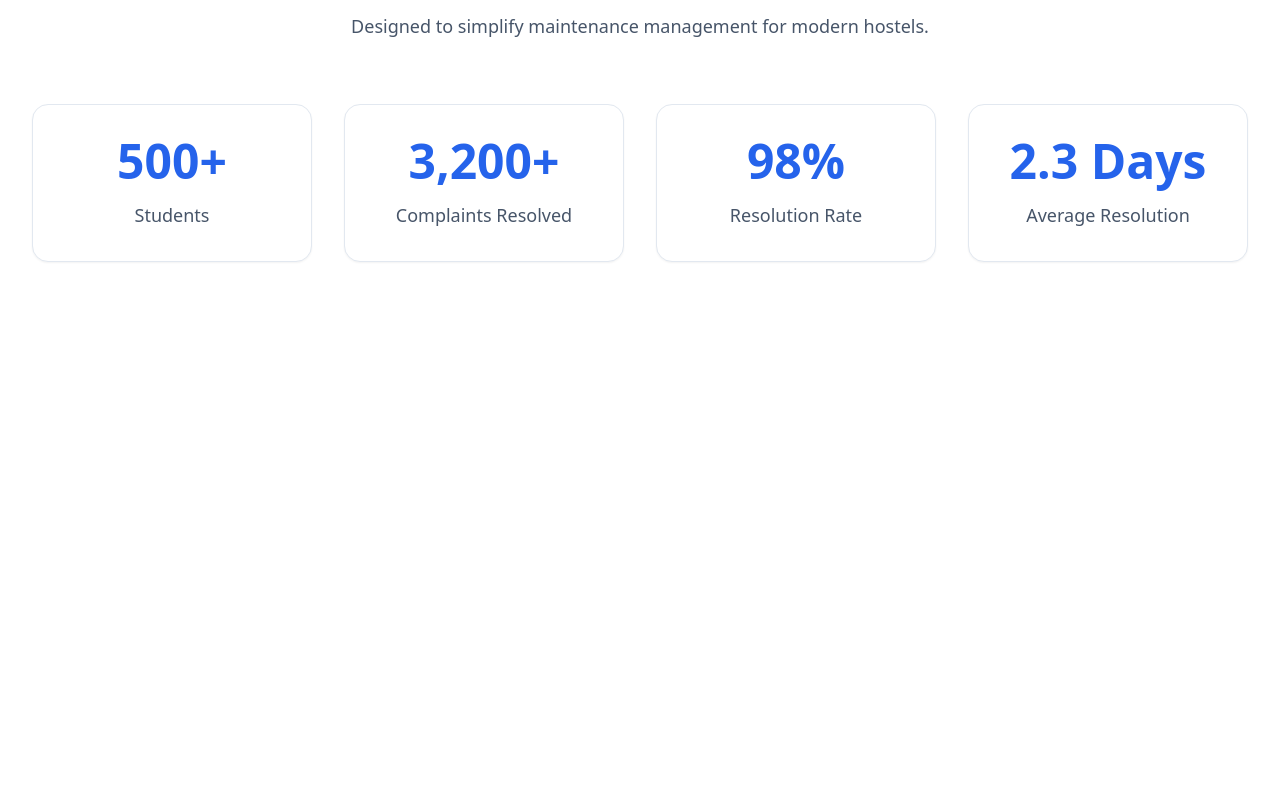
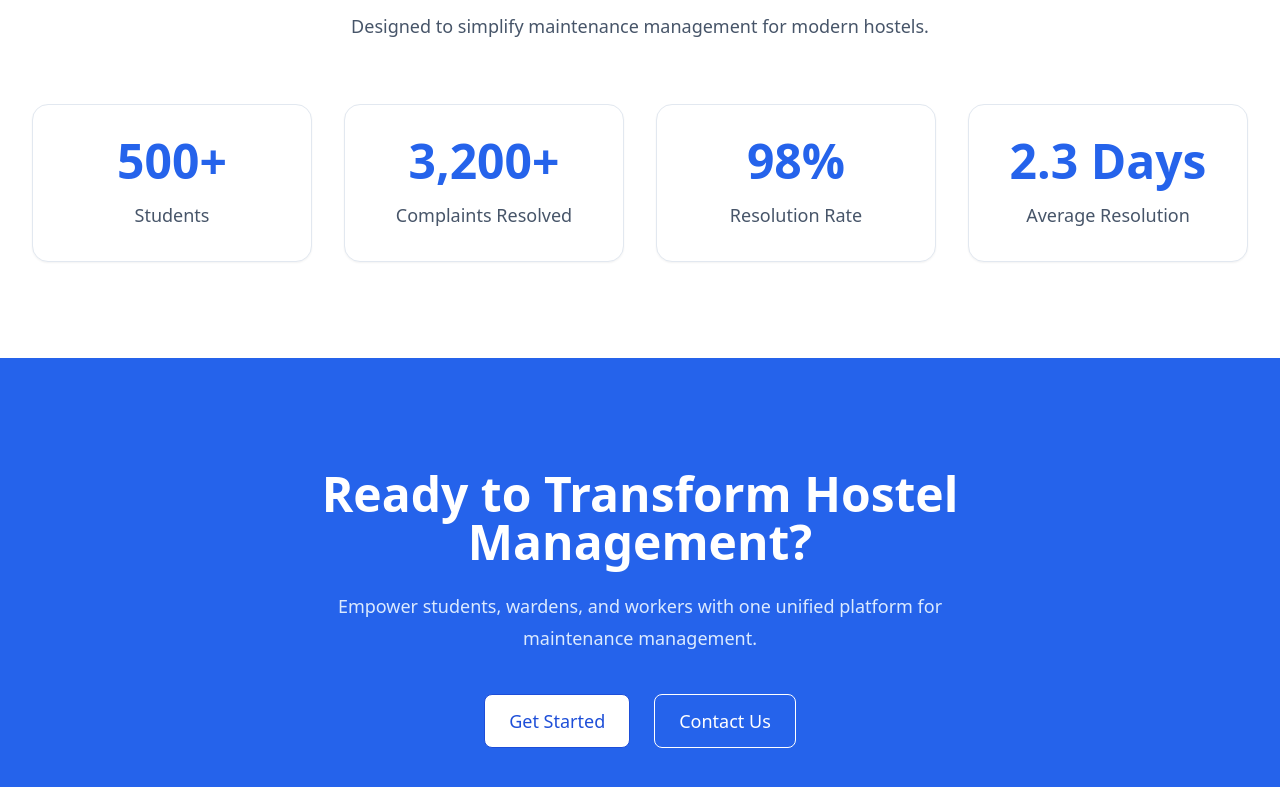
Before and after one commit to MishraRishikesh/FixFlow, a React app in the folder frontend/: page / in a window 1280 px wide. Shown: the part 2007-2794 px from the top of the page. Before the commit the page ends 2365 px from the top, so only its background shows below. Built offline with nearby package versions, Linux system fonts and the light colour scheme; the HTML template or start-up script is replaced by a standard one.

Commit message:
feat: finalize landing page UI components

```diff
--- a/frontend/src/components/landing/CTASection.jsx
+++ b/frontend/src/components/landing/CTASection.jsx
@@ -0,0 +1,37 @@
+import Container from "../common/Container";
+import Button from "../ui/Button";
+
+function CTASection() {
+  return (
+    <section className="bg-blue-600 py-28">
+      <Container>
+        <div className="mx-auto max-w-4xl text-center">
+          <h2 className="text-4xl font-bold text-white lg:text-5xl">
+            Ready to Transform Hostel Management?
+          </h2>
+
+          <p className="mx-auto mt-6 max-w-2xl text-lg leading-8 text-blue-100">
+            Empower students, wardens, and workers with one unified platform for
+            maintenance management.
+          </p>
+
+          <div className="mt-10 flex flex-wrap justify-center gap-6">
+            <Button variant="light" size="lg">
+              Get Started
+            </Button>
+
+            <Button
+              variant="outline"
+              size="lg"
+              className="border-white text-white hover:bg-white hover:text-blue-600"
+            >
+              Contact Us
+            </Button>
+          </div>
+        </div>
+      </Container>
+    </section>
+  );
+}
+
+export default CTASection;
--- a/frontend/src/components/landing/Footer.jsx
+++ b/frontend/src/components/landing/Footer.jsx
@@ -0,0 +1,75 @@
+import Container from "../common/Container";
+import Logo from "../common/Logo";
+
+function Footer() {
+  return (
+    <footer className="bg-slate-950 text-slate-300">
+      <Container className="py-16">
+        <div className="grid gap-12 md:grid-cols-4">
+          {/* Logo */}
+          <div>
+            <Logo />
+
+            <p className="mt-4 text-sm leading-7 text-slate-400">
+              Simplifying hostel maintenance through one modern platform.
+            </p>
+          </div>
+
+          {/* Product */}
+          <div>
+            <h3 className="font-semibold text-white">Product</h3>
+
+            <ul className="mt-4 space-y-3 text-sm">
+              <li>
+                <a href="#">Features</a>
+              </li>
+              <li>
+                <a href="#">Workflow</a>
+              </li>
+              <li>
+                <a href="#">Pricing</a>
+              </li>
+            </ul>
+          </div>
+
+          {/* Resources */}
+          <div>
+            <h3 className="font-semibold text-white">Resources</h3>
+
+            <ul className="mt-4 space-y-3 text-sm">
+              <li>
+                <a href="#">Documentation</a>
+              </li>
+              <li>
+                <a href="#">Support</a>
+              </li>
+              <li>
+                <a href="#">Contact</a>
+              </li>
+            </ul>
+          </div>
+
+          {/* Legal */}
+          <div>
+            <h3 className="font-semibold text-white">Legal</h3>
+
+            <ul className="mt-4 space-y-3 text-sm">
+              <li>
+                <a href="#">Privacy Policy</a>
+              </li>
+              <li>
+                <a href="#">Terms of Service</a>
+              </li>
+            </ul>
+          </div>
+        </div>
+
+        <div className="mt-12 border-t border-slate-800 pt-6 text-center text-sm text-slate-500">
+          © 2026 FixFlow. All rights reserved.
+        </div>
+      </Container>
+    </footer>
+  );
+}
+
+export default Footer;
--- a/frontend/src/components/ui/Button.jsx
+++ b/frontend/src/components/ui/Button.jsx
@@ -26,10 +26,14 @@ function Button({
     danger: clsx(colors.danger.bg, colors.danger.hover, colors.danger.text),
 
     outline: clsx(
-      "border border-slate-300",
-      "bg-white",
-      "text-slate-700",
-      "hover:bg-slate-100",
+      "border border-white",
+      "bg-transparent",
+      "text-white",
+      "hover:bg-white/10",
+    ),
+
+    light: clsx(
+      "bg-white text-blue-700 border border-blue-700 hover:bg-slate-100",
     ),
   };
 
--- a/frontend/src/pages/landing/LandingPage.jsx
+++ b/frontend/src/pages/landing/LandingPage.jsx
@@ -3,6 +3,8 @@ import HeroSection from "../../components/landing/HeroSection";
 import FeaturesSection from "../../components/landing/FeaturesSection";
 import WorkflowSection from "../../components/landing/WorkflowSection";
 import StatsSection from "../../components/landing/StatsSection";
+import CTASection from "../../components/landing/CTASection";
+import Footer from "../../components/landing/Footer";
 
 function LandingPage() {
   return (
@@ -14,6 +16,8 @@ function LandingPage() {
         <FeaturesSection />
         <WorkflowSection />
         <StatsSection />
+        <CTASection />
+        <Footer />
       </main>
     </>
   );
```
